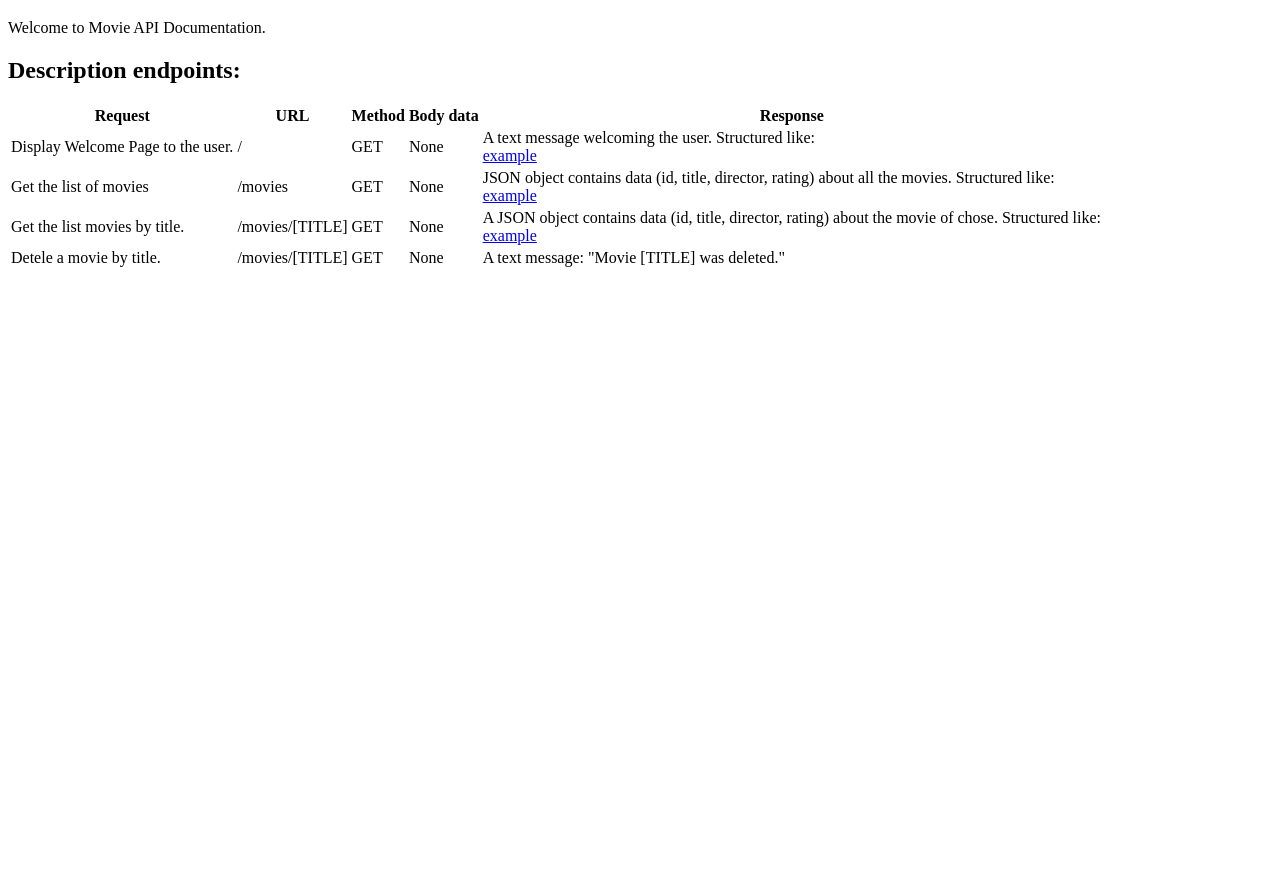
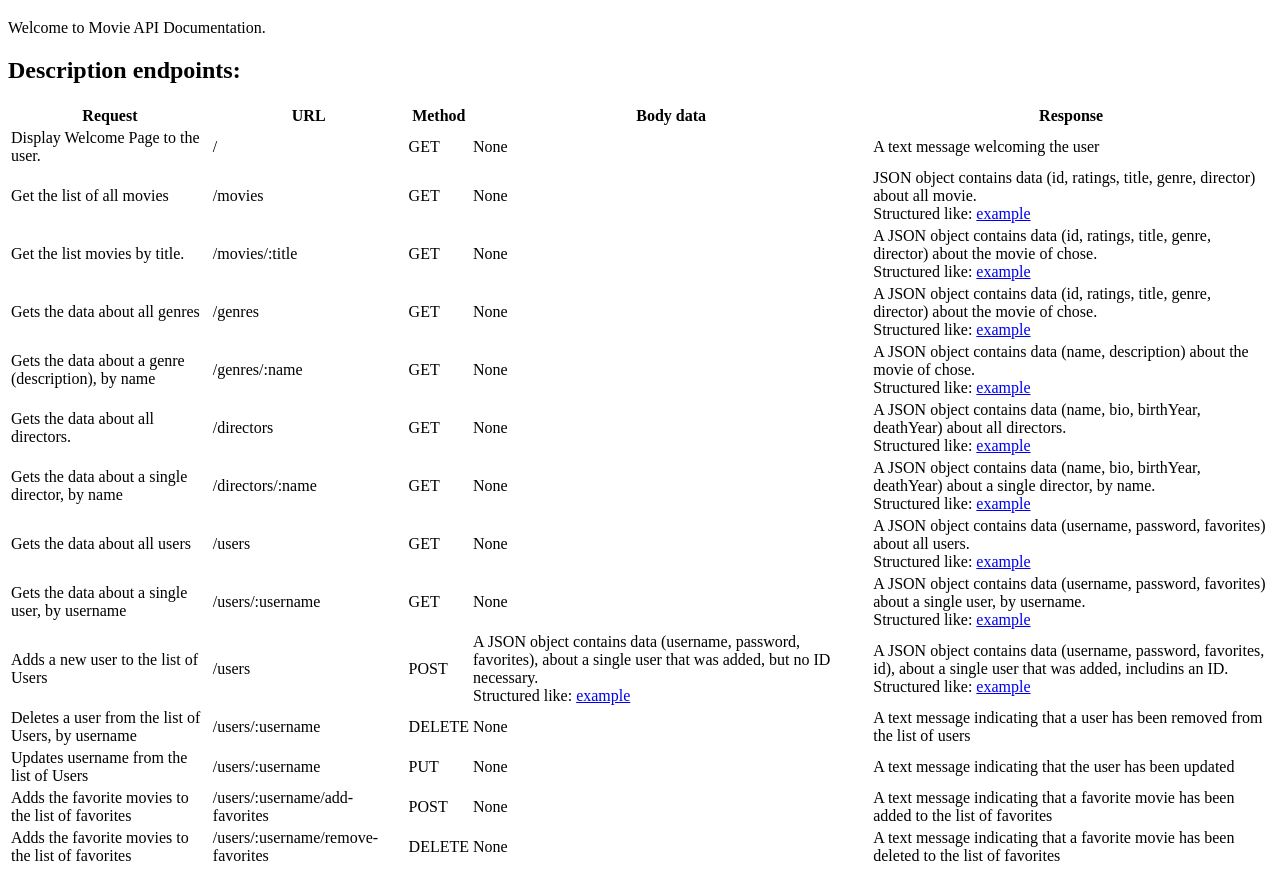
Before and after one commit to nickbalan/movie-api, a website: page public/documentation.html in a window 1280 px wide. Shown: the part 61-937 px from the top of the page. Before the commit the page ends 800 px from the top, so only its background shows below. Drawn offline with Linux system fonts and the light colour scheme.

Commit message:
This commit has updated the documentation page.

```diff
--- a/public/documentation.html
+++ b/public/documentation.html
@@ -27,31 +27,100 @@
                     <td>/</td>
                     <td>GET</td>
                     <td>None</td>
-                    <td>A text message welcoming the user. Structured like:<br><a href="/">example</a></td>
+                    <td>A text message welcoming the user</td>
                 </tr>
                 <tr>
-                    <td>Get the list of movies</td>
+                    <td>Get the list of all movies</td>
                     <td>/movies</td>
                     <td>GET</td>
                     <td>None</td>
-                    <td>JSON object contains data (id, title, director, rating) about all the movies. Structured like:<br><a href="/movies">example</a></td>
+                    <td>JSON object contains data (id, ratings, title, genre, director) about all movie. <br> Structured like: <a href="/movies">example</a></td>
                 </tr>
                 <tr>
                     <td>Get the list movies by title.</td>
-                    <td>/movies/[TITLE]</td>
+                    <td>/movies/:title</td>
                     <td>GET</td>
                     <td>None</td>
-                    <td>A JSON object contains data (id, title, director, rating) about the movie of chose. Structured like: <br> <a href="/movies/Endgame">example</a> </td>
+                    <td>A JSON object contains data (id, ratings, title, genre, director) about the movie of chose. <br> Structured like: <a href="/movies/Hi,%20Mom">example</a></td>
                 </tr>
                 <tr>
-                    <td>Detele a movie by title.</td>
-                    <td>/movies/[TITLE]</td>
+                    <td>Gets the data about all genres</td>
+                    <td>/genres</td>
                     <td>GET</td>
                     <td>None</td>
-                    <td>A text message: "Movie [TITLE] was deleted."</td>
+                    <td>A JSON object contains data (id, ratings, title, genre, director) about the movie of chose. <br> Structured like: <a href="/genres">example</a></td>
+                </tr>
+                <tr>
+                    <td>Gets the data about a genre (description), by name</td>
+                    <td>/genres/:name</td>
+                    <td>GET</td>
+                    <td>None</td>
+                    <td>A JSON object contains data (name, description) about the movie of chose. <br> Structured like: <a href="/genres/Comedy">example</a></td>
+                </tr>
+                <tr>
+                    <td>Gets the data about all directors.</td>
+                    <td>/directors</td>
+                    <td>GET</td>
+                    <td>None</td>
+                    <td>A JSON object contains data (name, bio, birthYear, deathYear) about all directors. <br> Structured like: <a href="/directors">example</a></td>
+                </tr>
+                <tr>
+                    <td>Gets the data about a single director, by name</td>
+                    <td>/directors/:name</td>
+                    <td>GET</td>
+                    <td>None</td>
+                    <td>A JSON object contains data (name, bio, birthYear, deathYear) about a single director, by name. <br> Structured like: <a href="/directors/Adam%20Wingard">example</a></td>
+                </tr>
+                 <tr>
+                    <td>Gets the data about all users</td>
+                    <td>/users</td>
+                    <td>GET</td>
+                    <td>None</td>
+                    <td>A JSON object contains data (username, password, favorites) about all users. <br> Structured like: <a href="/users">example</a></td>
+                </tr>
+                <tr>
+                    <td>Gets the data about a single user, by username</td>
+                    <td>/users/:username</td>
+                    <td>GET</td>
+                    <td>None</td>
+                    <td>A JSON object contains data (username, password, favorites) about a single user, by username. <br> Structured like: <a href="/users/User1">example</a></td>
+                </tr>
+                <tr>
+                    <td>Adds a new user to the list of Users</td>
+                    <td>/users</td>
+                    <td>POST</td>
+                    <td>A JSON object contains data (username, password, favorites), about a single user that was added, but no ID necessary. <br> Structured like: <a href="/users/User1">example</td>
+                    <td>A JSON object contains data (username, password, favorites, id), about a single user that was added, includins an ID. <br> Structured like: <a href="public/endpoints_ex/post_user.json">example</a></td>
+                </tr>
+                <tr>
+                    <td>Deletes a user from the list of Users, by username</td>
+                    <td>/users/:username</td>
+                    <td>DELETE</td>
+                    <td>None</td>
+                    <td>A text message indicating that a user has been removed from the list of users</td>
+                </tr>
+                <tr>
+                    <td>Updates username from the list of Users</td>
+                    <td>/users/:username</td>
+                    <td>PUT</td>
+                    <td>None</td>
+                    <td>A text message indicating that the user has been updated</td>
+                </tr>
+                <tr>
+                    <td>Adds the favorite movies to the list of favorites</td>
+                    <td>/users/:username/add-favorites</td>
+                    <td>POST</td>
+                    <td>None</td>
+                    <td>A text message indicating that a favorite movie has been added to the list of favorites</td>
+                </tr>
+                <tr>
+                    <td>Adds the favorite movies to the list of favorites</td>
+                    <td>/users/:username/remove-favorites</td>
+                    <td>DELETE</td>
+                    <td>None</td>
+                    <td>A text message indicating that a favorite movie has been deleted to the list of favorites</td>
                 </tr>
          </table>
-
      </div>
 </body>
 </html>
```
